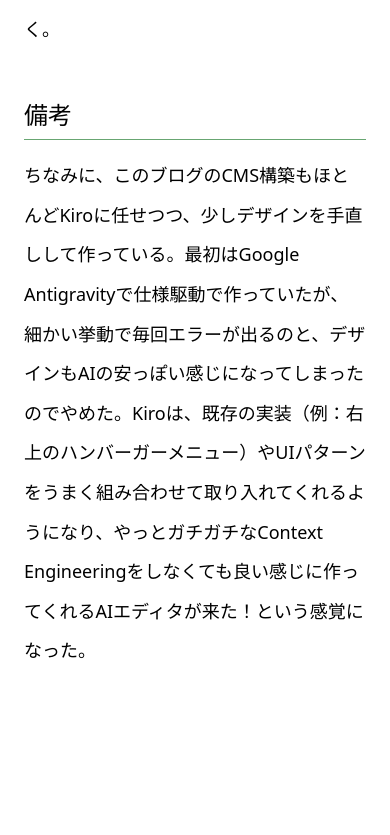
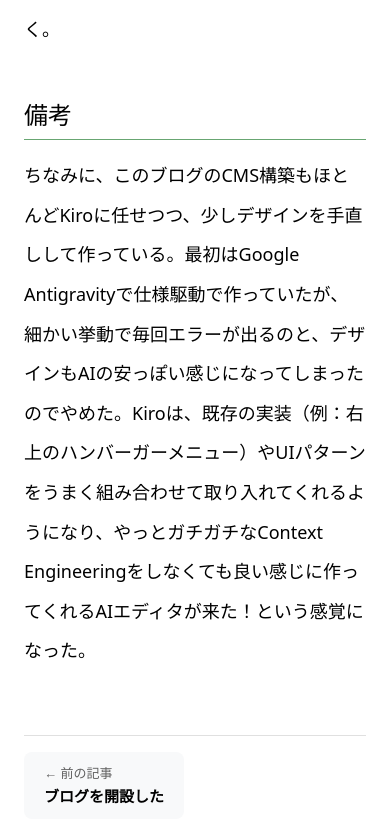
Before and after one commit to sakusaku3939/my-page, a Next.js app: page /blog/kiro in a window 390 px wide. Shown: the part 3402-4237 px from the top of the page. Before the commit the page ends 4121 px from the top, so only its background shows below. Built offline with nearby package versions, Linux system fonts and the light colour scheme; no server answers; a web font is replaced by a local one.

Commit message:
Add navigation links for blog articles

```diff
--- a/src/model/BlogServer.ts
+++ b/src/model/BlogServer.ts
@@ -191,3 +191,29 @@ export function getAllBlogArticles(): BlogArticleWithSummary[] {
     return parseDate(b.date).getTime() - parseDate(a.date).getTime();
   });
 }
+
+/**
+ * 前後の記事を取得
+ */
+export function getAdjacentArticles(currentSlug: string): {
+  prev: { slug: string; title: string } | null;
+  next: { slug: string; title: string } | null;
+} {
+  const allArticles = getAllBlogArticles();
+  const currentIndex = allArticles.findIndex(article => article.slug === currentSlug);
+
+  if (currentIndex === -1) {
+    return { prev: null, next: null };
+  }
+
+  // 日付降順なので、prevは次のインデックス（古い記事）、nextは前のインデックス（新しい記事）
+  const prev = currentIndex < allArticles.length - 1
+    ? { slug: allArticles[currentIndex + 1].slug, title: allArticles[currentIndex + 1].title }
+    : null;
+
+  const next = currentIndex > 0
+    ? { slug: allArticles[currentIndex - 1].slug, title: allArticles[currentIndex - 1].title }
+    : null;
+
+  return { prev, next };
+}
--- a/src/pages/blog/[slug].module.css
+++ b/src/pages/blog/[slug].module.css
@@ -182,3 +182,83 @@
         padding: 16px 8px;
     }
 }
+
+/* 前後の記事ナビゲーション */
+.articleNav {
+    display: flex;
+    justify-content: space-between;
+    gap: 16px;
+    margin-top: 64px;
+    padding-top: 16px;
+    border-top: 1px solid #e0e0e0;
+}
+
+@media (prefers-color-scheme: dark) {
+    .articleNav {
+        border-top-color: #444;
+    }
+}
+
+.navLink {
+    display: flex;
+    flex-direction: column;
+    gap: 4px;
+    padding: 12px 20px;
+    border-radius: 8px;
+    background: #f8f9fa;
+    text-decoration: none;
+    transition: all 0.2s ease;
+    min-width: 20%;
+    max-width: 48%;
+}
+
+.navLink:hover {
+    background: #e9ecef;
+}
+
+@media (prefers-color-scheme: dark) {
+    .navLink {
+        background: #2d333b;
+    }
+
+    .navLink:hover {
+        background: #373e47;
+    }
+}
+
+.navLinkNext {
+    text-align: right;
+    align-items: flex-end;
+    margin-left: auto;
+}
+
+.navLabel {
+    font-size: 13px;
+    color: var(--light-grey);
+    font-weight: 500;
+}
+
+.navTitle {
+    font-size: 15px;
+    color: var(--text-color);
+    font-weight: 600;
+    line-height: 1.3;
+}
+
+/* レスポンシブ対応 */
+@media screen and (max-width: 768px) {
+    /*.articleNav {*/
+    /*    flex-direction: column;*/
+    /*    gap: 12px;*/
+    /*}*/
+
+    .navLink {
+        max-width: 50%;
+    }
+
+    /*.navLinkNext {*/
+    /*    text-align: left;*/
+    /*    align-items: flex-start;*/
+    /*    margin-left: 0;*/
+    /*}*/
+}
--- a/src/pages/blog/[slug].tsx
+++ b/src/pages/blog/[slug].tsx
@@ -1,4 +1,5 @@
 import Head from "next/head";
+import Link from "next/link";
 import ReactMarkdown from "react-markdown";
 import rehypeRaw from "rehype-raw";
 import remarkGfm from "remark-gfm";
@@ -6,7 +7,7 @@ import remarkBreaks from "remark-breaks";
 import commonStyles from "@/styles/blog-common.module.css";
 import styles from "./[slug].module.css";
 import type { BlogArticle } from "@/model/type/BlogArticle";
-import { formatDate, getBlogArticleBySlug, getAllBlogSlugs } from "@/model/BlogServer";
+import { formatDate, getBlogArticleBySlug, getAllBlogSlugs, getAdjacentArticles } from "@/model/BlogServer";
 import BackgroundTriangleWrapper from "@/components/atom/BackgroundTriangleWrapper/BackgroundTriangleWrapper";
 import HamburgerMenu from "@/components/molecule/HamburgerMenu/HamburgerMenu";
 import type { GetStaticProps, GetStaticPaths } from "next";
@@ -14,9 +15,13 @@ import { useRouter } from "next/router";
 
 type BlogDetailProps = {
   article: BlogArticle | null;
+  adjacentArticles: {
+    prev: { slug: string; title: string } | null;
+    next: { slug: string; title: string } | null;
+  };
 };
 
-const BlogDetail = ({ article }: BlogDetailProps) => {
+const BlogDetail = ({ article, adjacentArticles }: BlogDetailProps) => {
   const router = useRouter();
   const formattedDate = article ? formatDate(article.date) : "";
 
@@ -75,6 +80,30 @@ const BlogDetail = ({ article }: BlogDetailProps) => {
                 >
                   {article.body}
                 </ReactMarkdown>
+
+                {/* 前後の記事ナビゲーション */}
+                {(adjacentArticles.prev || adjacentArticles.next) && (
+                  <nav className={styles.articleNav}>
+                    {adjacentArticles.prev && (
+                      <Link
+                        href={`/blog/${adjacentArticles.prev.slug}`}
+                        className={styles.navLink}
+                      >
+                        <span className={styles.navLabel}>← 前の記事</span>
+                        <span className={styles.navTitle}>{adjacentArticles.prev.title}</span>
+                      </Link>
+                    )}
+                    {adjacentArticles.next && (
+                      <Link
+                        href={`/blog/${adjacentArticles.next.slug}`}
+                        className={`${styles.navLink} ${styles.navLinkNext}`}
+                      >
+                        <span className={styles.navLabel}>次の記事 →</span>
+                        <span className={styles.navTitle}>{adjacentArticles.next.title}</span>
+                      </Link>
+                    )}
+                  </nav>
+                )}
               </>
             )}
           </article>
@@ -111,9 +140,12 @@ export const getStaticProps: GetStaticProps<BlogDetailProps> = async ({ params }
     };
   }
 
+  const adjacentArticles = getAdjacentArticles(slug);
+
   return {
     props: {
-      article
+      article,
+      adjacentArticles
     }
   };
 };
```
